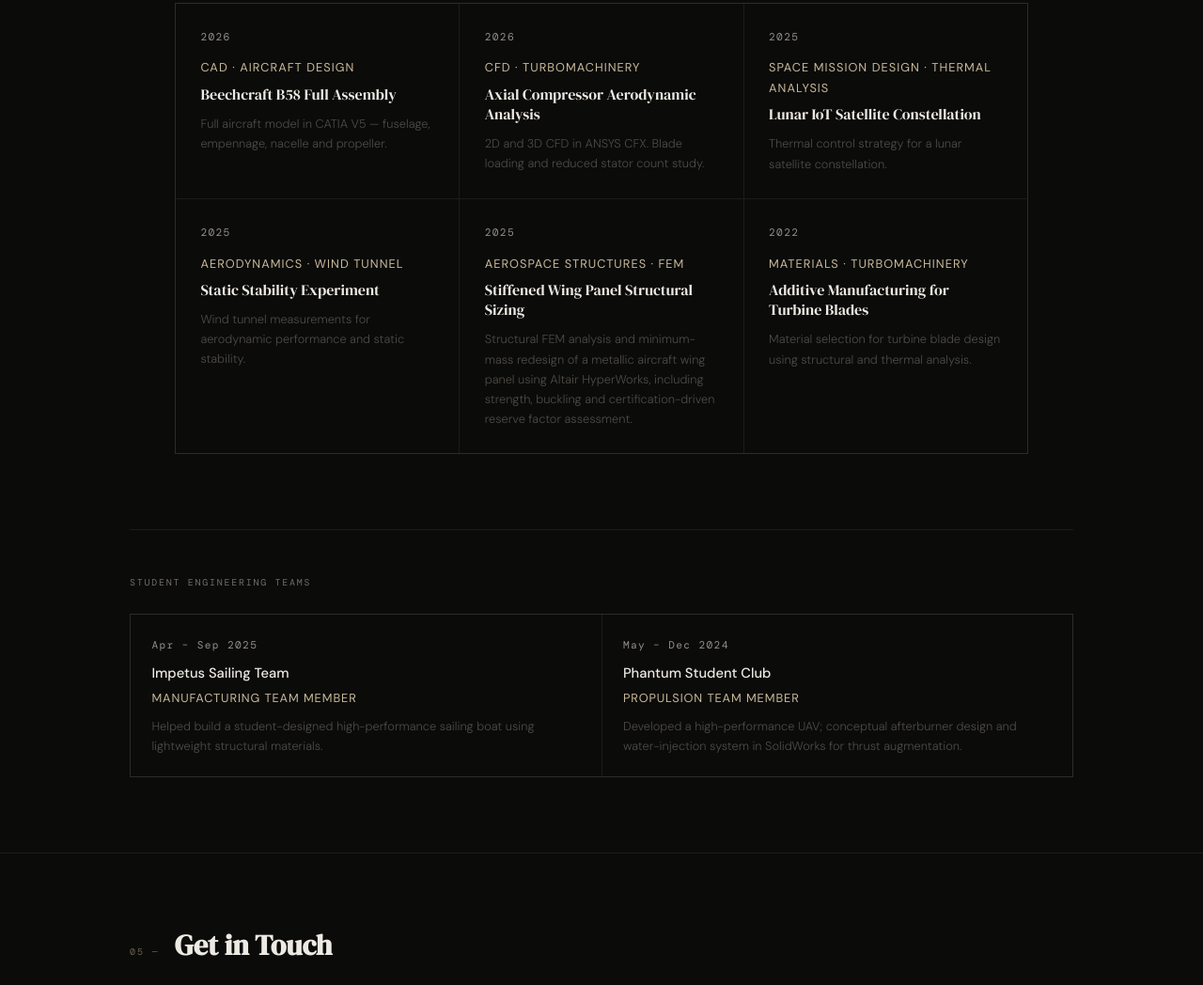
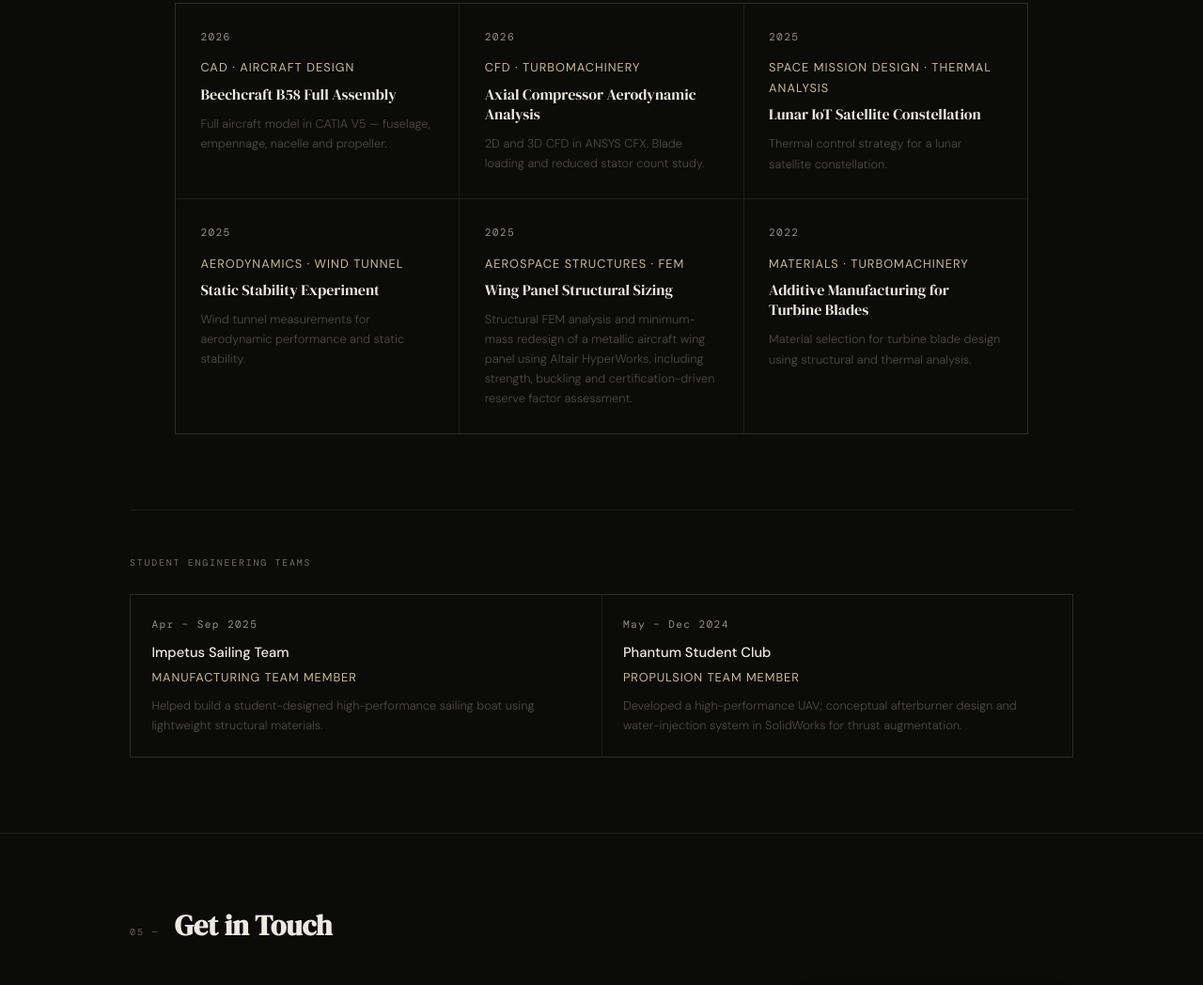
Before and after one commit to gabrielvirto/gabrielvirto.github.io, a plain HTML site: page index.html in a window 1280 px wide. Shown: the part 2860-3908 px from the top of the page at 94% size. Drawn offline with nearby package versions, Linux system fonts and the light colour scheme; a web font is replaced by a local one.

Commit message:
Update index.html

```diff
--- a/index.html
+++ b/index.html
@@ -692,7 +692,7 @@ footer {
    <div class="project-card">
    <div class="project-year">2025</div>
    <span class="project-tag">Aerospace Structures · FEM</span>
-   <div class="project-title">Stiffened Wing Panel Structural Sizing</div>
+   <div class="project-title">Wing Panel Structural Sizing</div>
    <div class="project-desc">
     Structural FEM analysis and minimum-mass redesign of a metallic aircraft wing panel using Altair HyperWorks, including strength, buckling and certification-driven reserve factor assessment.
    </div>
```
